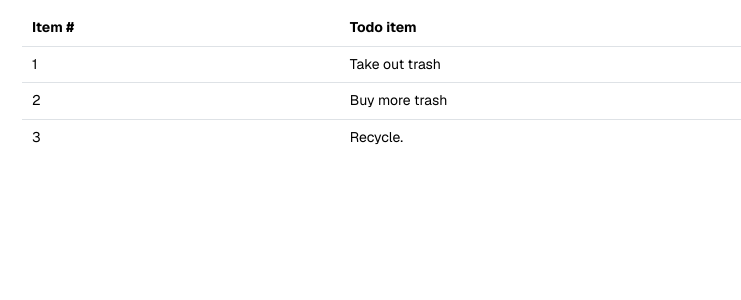
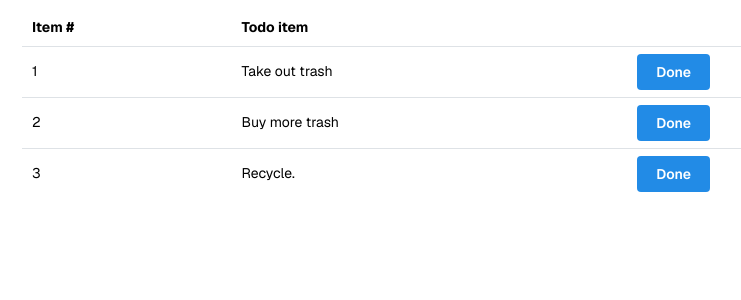
Before and after one commit to hedgehoglab-engineering/todo-workshop-template, a Next.js app in the folder frontend/: page / in a window 1280 px wide. Shown: the top 300 px of the page, without its empty margins (164-905 px from the left). Built offline with nearby package versions, Linux system fonts and the light colour scheme.

Commit message:
Add some crap looking done buttons

```diff
--- a/frontend/app/list.tsx
+++ b/frontend/app/list.tsx
@@ -1,6 +1,6 @@
 'use client';
 
-import { Table } from '@mantine/core';
+import { Table, Button } from '@mantine/core';
 
 const items = [
   "Take out trash",
@@ -10,9 +10,10 @@ const items = [
 
 export function TodoList () {
   const rows = items.map((item, index) => (
-    <Table.Tr key={index}>
+    <Table.Tr key={++index}>
       <Table.Td>{++index}</Table.Td>
       <Table.Td>{item}</Table.Td>
+      <Table.Td><Button key={++index}>Done</Button></Table.Td>
     </Table.Tr>
   ));
 
@@ -22,6 +23,7 @@ export function TodoList () {
         <Table.Tr>
           <Table.Th>Item #</Table.Th>
           <Table.Th>Todo item</Table.Th>
+          <Table.Th></Table.Th>
         </Table.Tr>
       </Table.Thead>
       <Table.Tbody>{rows}</Table.Tbody>
```
